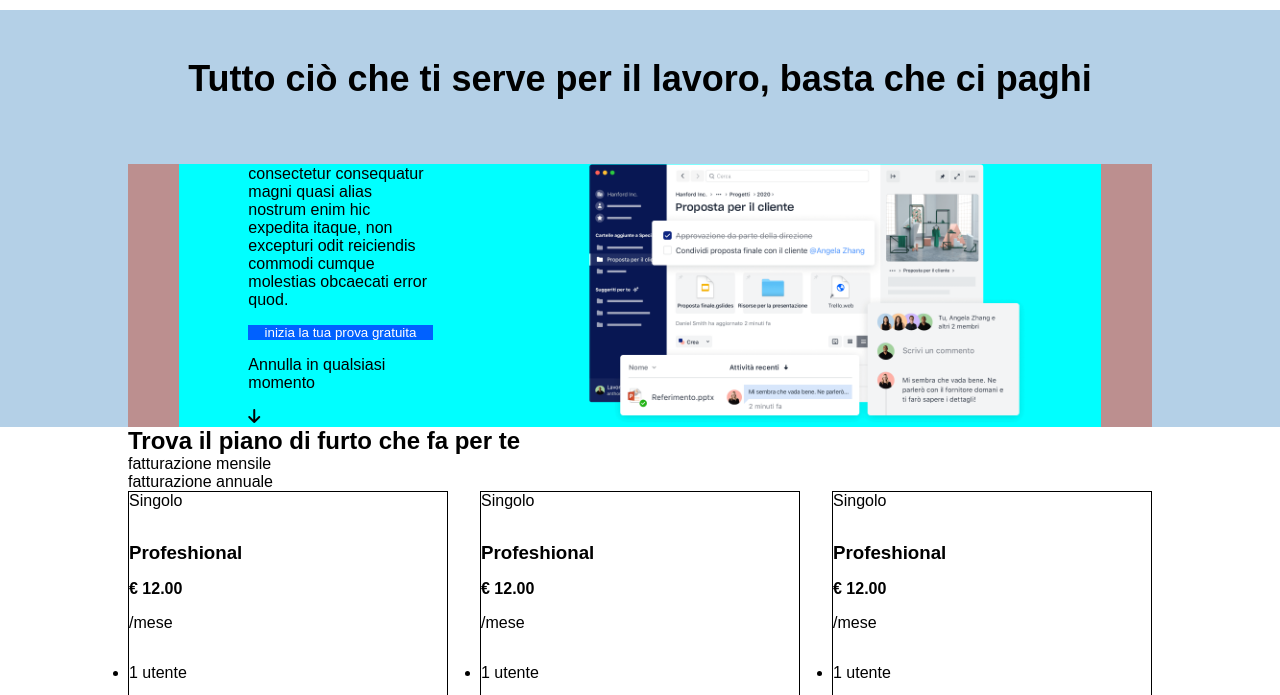
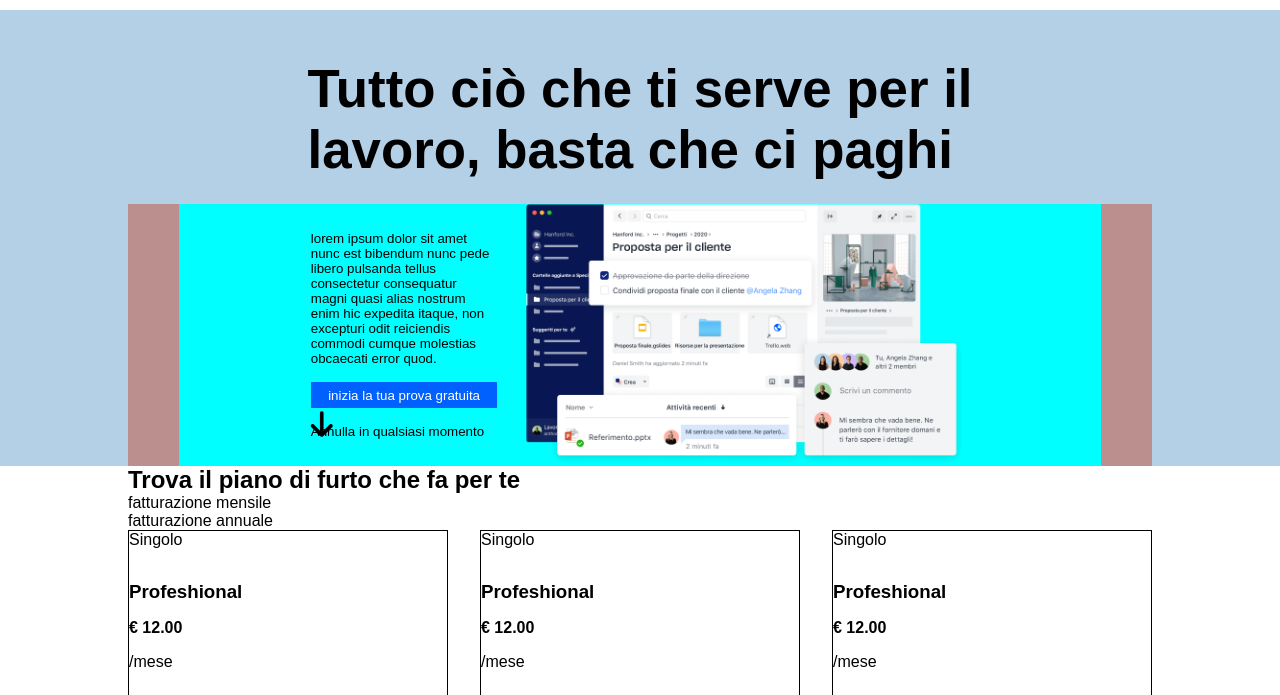
Before and after one commit to sollendy/htmlcss-dropbox, a plain HTML site: page index.html in a window 1280 px wide. Shown: the part 46-741 px from the top of the page. Drawn offline with Linux system fonts and the light colour scheme.

Commit message:
jumbo in lavorazione problemi con freccia

```diff
--- a/css/style.css
+++ b/css/style.css
@@ -56,7 +56,7 @@ button {
     display: flex;
     justify-content: center;
     padding-top: 3rem;
-    font-size: x-large;
+    font-size: 2.2em;
 }
 
 .sec-container {
@@ -64,7 +64,7 @@ button {
     height: 90%;
     width: 80%;
     margin: auto;
-    margin-top: 4rem;
+    margin-top: 1.5rem;
     /* padding-top: 3rem; */
     display: flex;
     /* flex-direction: column; */
@@ -73,20 +73,38 @@ button {
 }
 
 .sec-container .text-img {
-    height: 100%;
+    /* height: 100%; */
     width: 90%;
     background-color: aqua;
     display: flex;
-    justify-content: space-around;
+    justify-content: center;
     align-items: center;
+    font-size: smaller;
+    gap: 1em;
 }
 
-.testo {
+.sec-container .text-img .testo {
+    height: 100%;
     width: 20%;
     display: flex;
     flex-direction: column;
     gap: 1rem;
     position: relative;
+}
+
+.sec-container .text-img .testo .freccia-extra {
+    position: absolute;
+    bottom: 0;
+}
+
+.sec-container .text-img .testo button {
+    height: 2em;
+    width: 14em;
+}
+
+.sec-container .text-img .testo .fa-arrow-down {
+    font-weight: bold;
+    font-size: 2.2em;
 }
 
 .img-cont {
--- a/index.html
+++ b/index.html
@@ -37,12 +37,12 @@
         </section>
         <section id="jumbo">
             <div class="titolo">
-                <h1>Tutto ciò che ti serve per il lavoro, basta che ci paghi</h1>
+                <h1>Tutto ciò che ti serve per il <br> lavoro, basta che ci paghi</h1>
             </div>
             <div class="sec-container">
                 <div class="text-img">
                     <div class="testo">
-                        <p>consectetur consequatur magni quasi alias nostrum enim hic expedita itaque, non excepturi odit reiciendis commodi cumque molestias obcaecati error quod.</p>
+                        <p>lorem ipsum dolor sit amet nunc est bibendum nunc pede libero pulsanda tellus consectetur consequatur magni quasi alias nostrum enim hic expedita itaque, non excepturi odit reiciendis commodi cumque molestias obcaecati error quod.</p>
                         <button>inizia la tua prova gratuita</button>
                         <p>Annulla in qualsiasi momento</p>
                         <div class="freccia-extra">
```
